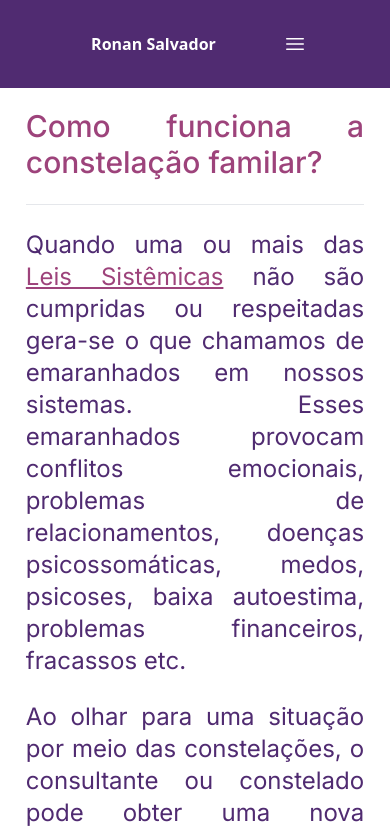
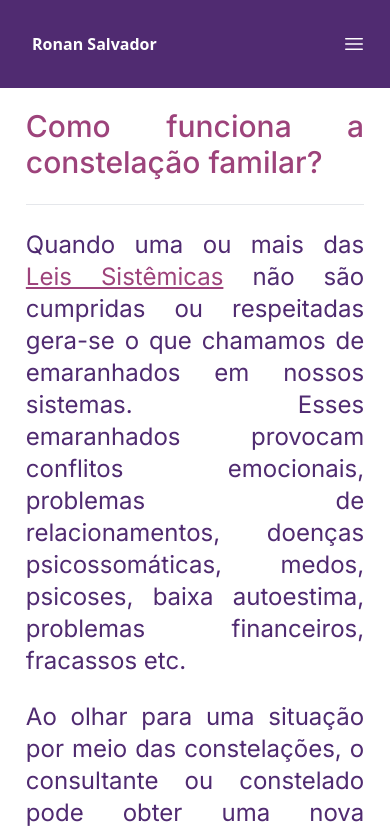
Before and after one commit to ronansalvador/portfolio, a Next.js app: page /constelacao/comofunciona in a window 390 px wide. Shown: the top 833 px of the page. Built offline with nearby package versions, Linux system fonts and the light colour scheme.

Commit message:
refactor: header logo

```diff
--- a/src/app/constelacao/components/HeaderConstelacao.tsx
+++ b/src/app/constelacao/components/HeaderConstelacao.tsx
@@ -11,7 +11,7 @@ function HeaderConstelacao() {
   return (
     <header className="bg-roxo">
       <nav
-        className="mx-auto flex items-center justify-evenly p-6"
+        className="mx-auto flex items-center lg:justify-evenly p-6 justify-between"
         aria-label="Global"
       >
         <Link
@@ -21,7 +21,7 @@ function HeaderConstelacao() {
           <Image
             src="/logo.png"
             alt="logo"
-            className="logo hidden sm:block"
+            className="logo hidden md:block"
             width={300}
             height={300}
           />
```
